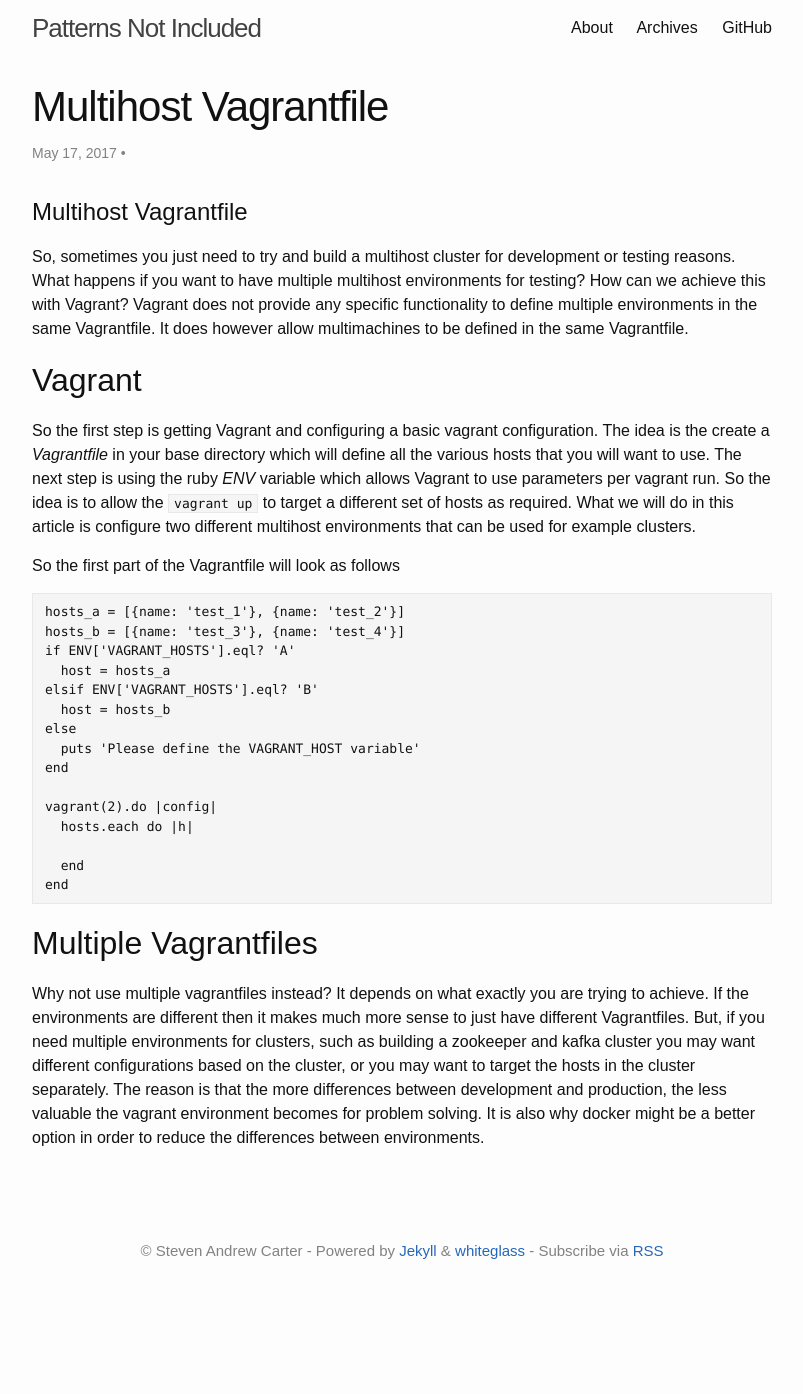
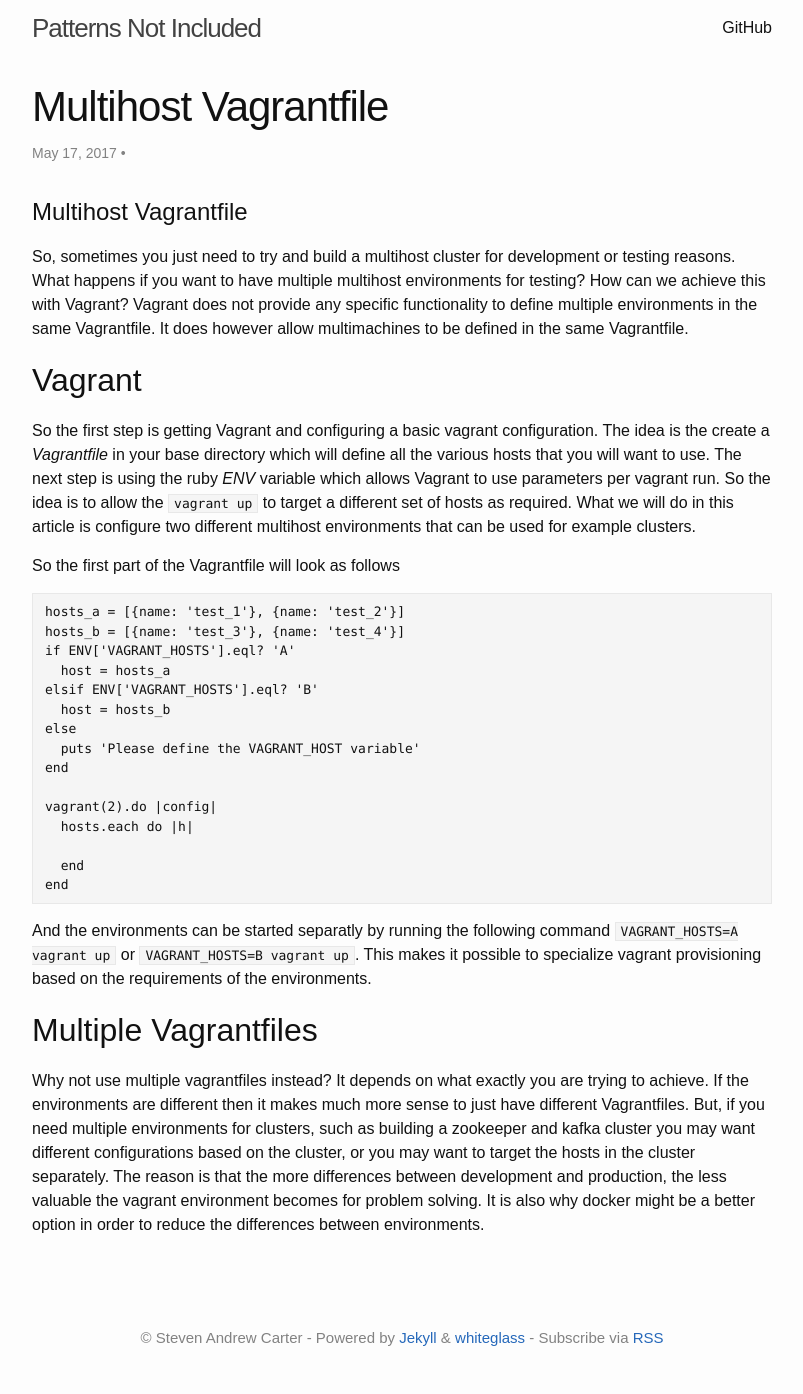
Before and after one commit to stevenandrewcarter/stevenandrewcarter.github.io, a Jekyll site: the page built from _posts/2017-05-17-vagrant.md, in a window 1280 px wide. Shown: the whole page, without its empty margins (238-1041 px from the left). Built offline with Jekyll 4.4.1, drawn with Linux system fonts in a browser that asks for light colours; before the commit the page ends 1307 px from its top, so only the background shows below that.

Commit message:
* Added Vagrantfile document

````diff
--- a/_posts/2017-05-17-vagrant.md
+++ b/_posts/2017-05-17-vagrant.md
@@ -33,6 +33,8 @@ vagrant(2).do |config|
 end
 ```
 
+And the environments can be started separatly by running the following command `VAGRANT_HOSTS=A vagrant up` or `VAGRANT_HOSTS=B vagrant up`. This makes it possible to specialize vagrant provisioning based on the requirements of the environments.
+
 ## Multiple Vagrantfiles
 
 Why not use multiple vagrantfiles instead? It depends on what exactly you are trying to achieve. If the environments are different then it makes much more sense to just have different Vagrantfiles. But, if you need multiple environments for clusters, such as building a zookeeper and kafka cluster you may want different configurations based on the cluster, or you may want to target the hosts in the cluster separately. The reason is that the more differences between development and production, the less valuable the vagrant environment becomes for problem solving. It is also why docker might be a better option in order to reduce the differences between environments.
````
Also changed, not shown: _data/navigation.yml (+4 -4 lines), index.md (+0 -2 lines).
